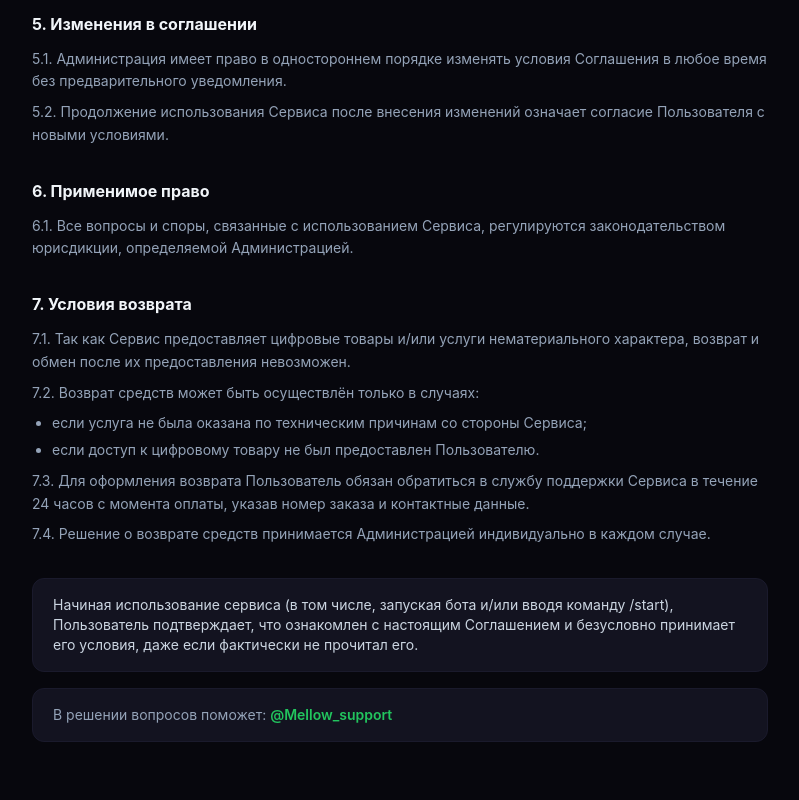
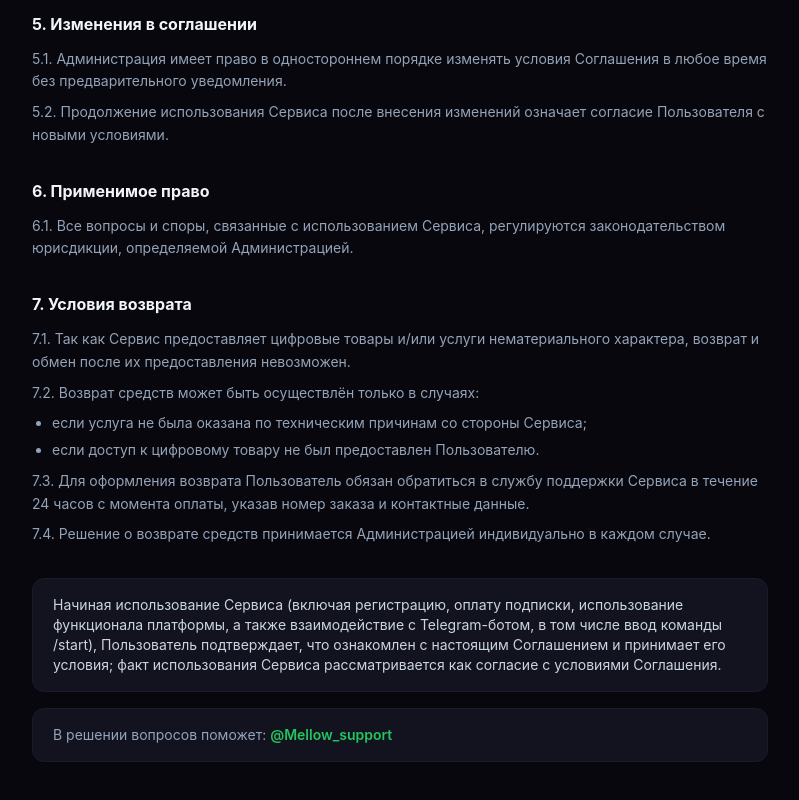
Before and after one commit to B1zzaR/testmellow, a React (Vite) app in the folder frontend/: page /UserAgreement in a window 1280 px wide. Shown: the part 1097-1897 px from the top of the page, without its empty margins (240-1039 px from the left). Built offline with nearby package versions, Linux system fonts and the light colour scheme; no server answers.

Commit message:
Fix text

```diff
--- a/frontend/src/pages/LandingPage.tsx
+++ b/frontend/src/pages/LandingPage.tsx
@@ -470,7 +470,7 @@ function PricingSection() {
         </div>
 
         <p className="mt-8 text-center text-sm text-slate-600">
-          Автопродления нет. Оплата через ЮМони и российские карты. Пробный период — при регистрации.
+          Автопродления нет. Оплата через СБП. Пробный период — при регистрации.
         </p>
       </div>
     </section>
--- a/frontend/src/pages/UserAgreementPage.tsx
+++ b/frontend/src/pages/UserAgreementPage.tsx
@@ -78,7 +78,7 @@ export function UserAgreementPage() {
         </Section>
 
         <div className="mt-6 rounded-xl border border-gray-200 dark:border-surface-700 bg-white dark:bg-surface-800 px-5 py-4 text-sm text-gray-600 dark:text-slate-300">
-          Начиная использование сервиса (в том числе, запуская бота и/или вводя команду /start), Пользователь подтверждает, что ознакомлен с настоящим Соглашением и безусловно принимает его условия, даже если фактически не прочитал его.
+          Начиная использование Сервиса (включая регистрацию, оплату подписки, использование функционала платформы, а также взаимодействие с Telegram-ботом, в том числе ввод команды /start), Пользователь подтверждает, что ознакомлен с настоящим Соглашением и принимает его условия; факт использования Сервиса рассматривается как согласие с условиями Соглашения.
         </div>
 
         <div className="mt-4 rounded-xl border border-gray-200 dark:border-surface-700 bg-white dark:bg-surface-800 px-5 py-4 text-sm text-gray-500 dark:text-slate-400">
```
